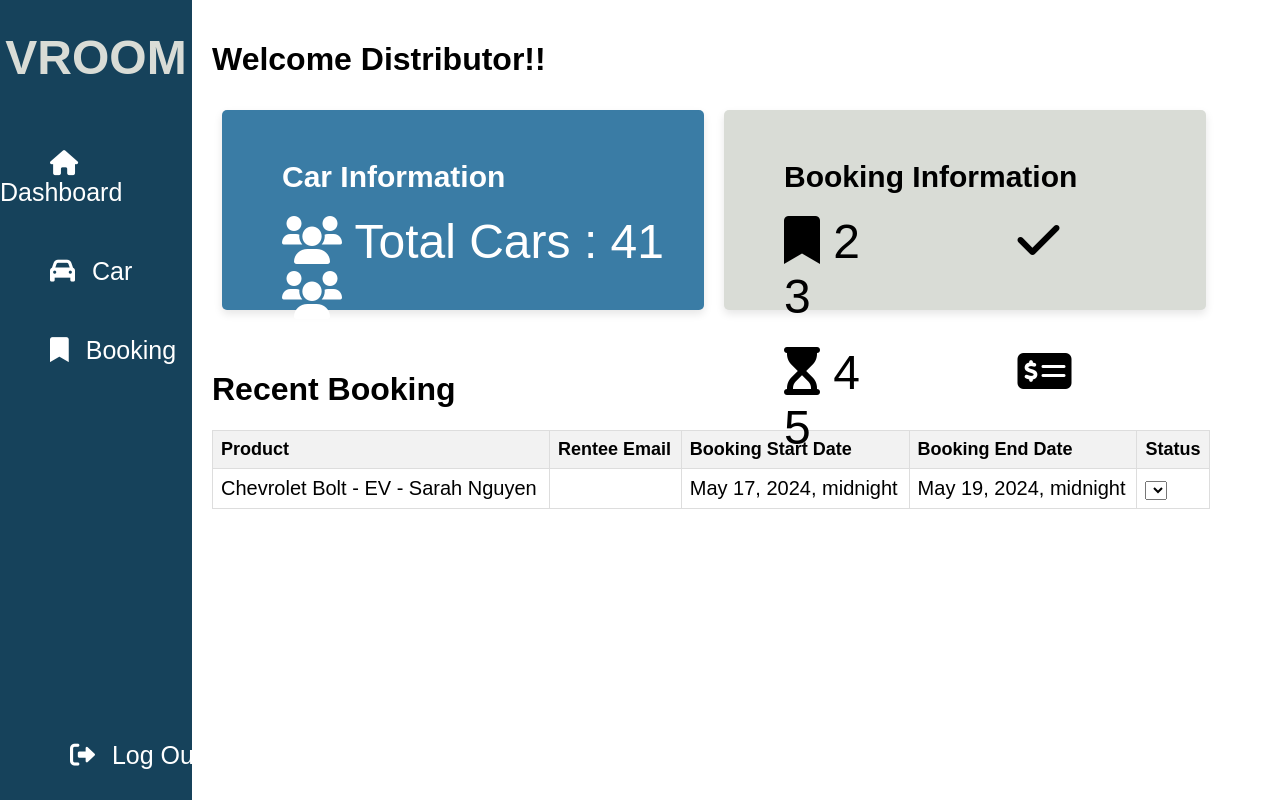
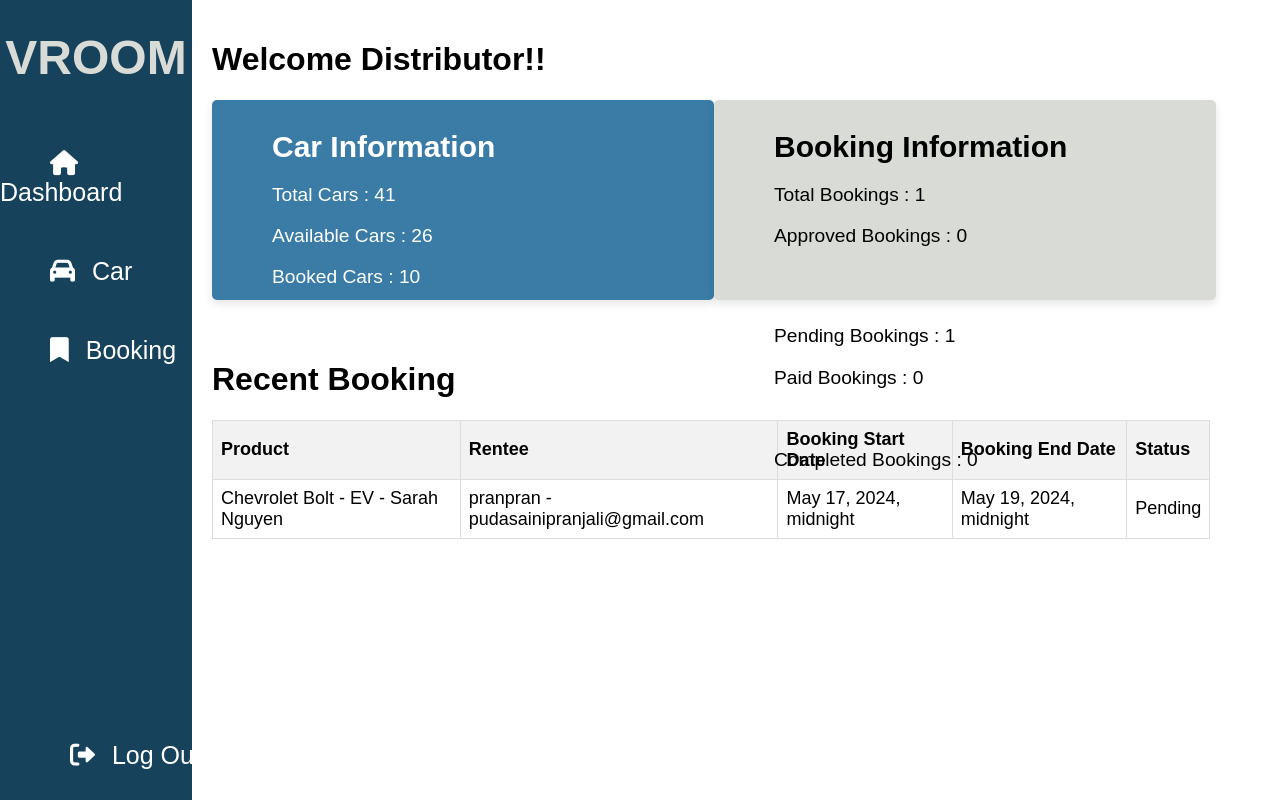
Before and after one commit to Adityaarai/VROOM-Car-Rental, a Django app: page /distributor-profile/ in a window 1280 px wide. Run offline with Django 5.2, Linux system fonts and the light colour scheme; data comes from the database, SQL or seed files in the repository; both versions use the stored data as it was after the commit; lists and menus that the app fills with data are empty.

Commit message:
added total count in distributor dashboard

```diff
--- a/carlisting/views.py
+++ b/carlisting/views.py
@@ -78,7 +78,6 @@ def orders(request):
                 'image': detail.image.url
             }
             details_list.append(detail_dict)
-
         context = {
             'details': details_list,
         }
@@ -124,12 +123,34 @@ def userprofile(request):
    return render(request, 'main/user_profile.html')
 
 def distributorprofile(request):
+  try:
+    if request.method == 'POST':
+      renter_name = request.POST.get('renter_name')
+      car_model = request.POST.get('car_model')
+
+      car_detail = CarDetail.objects.filter(renter_name=renter_name, car_model=car_model)
+      if car_detail:
+        if 'editCar' in request.POST and 'changeUnlisted' in request.POST:
+          car_detail.status = "Unlisted"
+          messages.success(request, "Status updated successfully")
+        elif 'editCar' in request.POST and 'changeAvailable' in request.POST:
+          car_detail.status = "Unlisted"
+          messages.success(request, "Status updated successfully")
+      else:
+        messages.error(request, "Car detail not found")
+        return redirect('distributor_profile')
+  except:
+    messages.error(request, "Error")
+
   items = CarDetail.objects.all()
   orders = CarOrder.objects.all()
+
+  recent_orders = CarOrder.objects.all()[:5]
 
   context = {
     'items': items,
     'orders': orders,
+    'recent_orders': recent_orders,
   }
 
   return render(request, 'main/distributor.html', context)
--- a/templates/main/distributor.html
+++ b/templates/main/distributor.html
@@ -60,33 +60,35 @@
             <div class="car_card" id="car_card">
               <h3>Car Information</h3>
               <label id="Cars">
-                <i class="fas fa-users"></i>
-                <span id="TotalCars"></span>
+                <p id="TotalCars"></p>
               </label>
-              <label id="Types">
-                <i class="fas fa-users"></i>
-                <span id="car_types"></span>
+              <label id="Cars">
+                <p id="Available"></p>
+              </label>
+              <label id="Cars">
+                <p id="Booked"></p>
+              </label>
+              <label id="Cars">
+                <p id="Unlisted"></p>
               </label>
             </div>
             <div class="booking_card" id="book_card">
               <h3>Booking Information</h3>
-              <label id="TotalBooking">
-                <i class="fas fa-bookmark"></i>
-                <span id="booking">2</span>
+              <label id="Bookings">
+                <p id="Booking"></p>
               </label>
-              <label id="TotalApproved">
-                <i class="fas fa-check"></i>
-                <span id="approved">3</span> </label
+              <label id="Bookings">
+                <p id="Approved"></p> </label
               ><br /><br />
-              <label id="TotalPending">
-                <i class="fas fa-hourglass-start"></i>
-                <span id="pending">4</span>
+              <label id="Bookings">
+                <p id="Pending"></p>
               </label>
-              <label id="TotalPaid">
-                <i class="fas fa-money-check-alt"></i>
-                <span id="paid">5</span> </label
+              <label id="Bookings">
+                <p id="Paid"></p> </label
               ><br />
-              <label id="completed"></label><br />
+              <label id="Bookings">
+                <p id="Completed"></p> </label
+              ><br />
             </div>
           </div>
 
@@ -96,50 +98,27 @@
             <thead>
               <tr>
                 <th>Product</th>
-                <th>Rentee Email</th>
+                <th>Rentee</th>
                 <th>Booking Start Date</th>
                 <th>Booking End Date</th>
                 <th>Status</th>
               </tr>
             </thead>
             <tbody>
-              {% for order in orders %}
-              <!-- Checking order details and updating count -->
-              {% if order.status == "Pending" %}
-              <script>
-                totalPendingOrderCount++;
-              </script>
-              {% elif order.status == "Approved" %}
-              <script>
-                totalApprovedOrderCount++;
-              </script>
-              {% elif order.status == "Paid" %}
-              <script>
-                totalPaidOrderCount++;
-              </script>
-              {% endif %}
-              <script>
-                totalBookingCount++;
-              </script>
-
+              {% for order in recent_orders %}
               <tr>
                 <td>{{ order.product }}</td>
-                <td>{{ order.rentee_email }}</td>
+                <td>{{ order.rentee }}</td>
                 <td>{{ order.start_date }}</td>
                 <td>{{ order.end_date }}</td>
-                <td>
-                  <!-- Dropdown menu for status -->
-                  <select onchange="updateStatus('{{ order.id }}', this.value)">
-                    <!-- <option value="Pending" {% if order.status == "Pending" %} selected {% endif %}>Pending</option>
-                    <option value="Approved" {% if order.status == "Approved" %} selected {% endif %}>Approved</option>
-                    <option value="Paid" {% if order.status == "Paid" %} selected {% endif %}>Paid</option> -->
-                  </select>
-                </td>
+                <td>{{ order.status }}</td>
               </tr>
               {% endfor %}
             </tbody>
           </table>
         </div>
+
+        <!-- displaying cars -->
         <div id="car-content">
           <div class="all">
             <!-- filter to navigate different catogeries of cars -->
@@ -174,10 +153,11 @@
                 totalCarCount++;
               </script>
 
-              {% if not item.availability == 'Unlisted' %}
               <div class="card">
                 <div
-                  class="availability-container {% if item.availability == 'Available' %}availability-available{% else %}availability-unavailable{% endif %}"
+                  class="availability-container {% if item.availability == 'Available' %}availability-available
+                  {% elif item.availability == 'Unlisted' %}availability-unlisted
+                  {% else %}availability-unavailable{% endif %}"
                 >
                   <a class="availability">{{ item.availability }}</a>
                 </div>
@@ -219,13 +211,16 @@
               >
               <h2>Edit Car</h2>
               <form id="editCarForm" method="post">
+                {% csrf_token %}
                 <label id="status"> Status:</label><br />
-                <select onchange="updateStatus('{{ order.id }}', this.value)">
-                  <!-- <option value="Available" {% if order.status == "Pending" %} selected {% endif %}>Available</option>
-                    <option value="Booking" {% if order.status == "Approved" %} selected {% endif %}>Booking</option>
-                    <option value="Unlisted" {% if order.status == "Paid" %} selected {% endif %}>Unlisted</option> --></select
-                ><br />
-                <button type="submit" name="editCar">Save Changes</button>
+                <button type="submit" name="changeUnlisted editCar">Mark Unlist</button>
+                <button type="submit" name="changeAvailable editCar">
+                  Mark Available
+                </button>
+
+                <!-- Hidden inputs to include car model and renter name -->
+                <input type="hidden" id="editCarModel" name="car_model" value="" />
+                <input type="hidden" id="editRenterName" name="renter_name" value="" />
               </form>
             </div>
           </div>
@@ -319,6 +317,10 @@
             <script>
               totalPaidOrderCount++;
             </script>
+            {% elif order.status == "Completed" %}
+            <script>
+              totalCompletedOrderCount++;
+            </script>
             {% endif %}
             <script>
               totalBookingCount++;
@@ -330,14 +332,15 @@
               <td>{{ order.rentee }}</td>
               <td>{{ order.start_date }}</td>
               <td>{{ order.end_date }}</td>
+              <td>{{ order.status }}</td>
+              {% if order.status == 'Pending' %}
               <td>
-                <!-- Dropdown menu for status -->
-                <select onchange="updateStatus('{{ order.id }}', this.value)">
-                  <!-- <option value="Pending" {% if order.status == "Pending" %} selected {% endif %}>Pending</option>
-                    <option value="Approved" {% if order.status == "Approved" %} selected {% endif %}>Approved</option>
-                    <option value="Paid" {% if order.status == "Paid" %} selected {% endif %}>Paid</option> -->
-                </select>
+                <form method="post">
+                  {% csrf_token %}
+                  <button type="submit" name="approve">Approve</button>
+                </form>
               </td>
+              {% endif %}
             </tr>
             {% endfor %}
           </tbody>
@@ -345,16 +348,11 @@
 
         <!-- displaying the total order count in distributor dashboard -->
         <script>
-          document.getElementById("bookings").innerHTML =
-            "Total Bookings : " + totalBookingCount;
-          document.getElementById("approved").innerHTML =
-            "Approved Bookings : " + totalApprovedOrderCount;
-          document.getElementById("paid").innerHTML =
-            "Paid Bookings : " + totalPaidOrderCount;
-          document.getElementById("pending").innerHTML =
-            "Pending Bookings : " + totalPendingOrderCount;
-          document.getElementById("completed").innerHTML =
-            "Completed Bookings : " + totalCompletedOrderCount;
+          document.getElementById("Booking").innerHTML = "Total Bookings : " + totalBookingCount;
+          document.getElementById("Approved").innerHTML = "Approved Bookings : " + totalApprovedOrderCount;
+          document.getElementById("Paid").innerHTML = "Paid Bookings : " + totalPaidOrderCount;
+          document.getElementById("Pending").innerHTML = "Pending Bookings : " + totalPendingOrderCount;
+          document.getElementById("Completed").innerHTML    = "Completed Bookings : " + totalCompletedOrderCount;
         </script>
       </div>
     </div>
@@ -373,7 +371,7 @@
       topic === "booking" ? "block" : "none";
   }
 
-  document.addEventListener("DOMContentLoaded", function () {
+  document.getElementById("car-content").addEventListener("click", function () {
     var filterButtons = document.querySelectorAll(".filter-btn");
     var cards = document.querySelectorAll(".card");
     var cardsPerPage = 8; // Set the number of cards per page
@@ -503,7 +501,9 @@
     if (addCarPopup) addCarPopup.style.display = "block";
   }
 
-  function openEditCarPopup() {
+  function openEditCarPopup(carModel, renterName) {
+    document.getElementById('editCarModel').value = carModel;
+    document.getElementById('editRenterName').value = renterName;
     const editCarPopup = document.getElementById("editCarPopup");
     if (editCarPopup) editCarPopup.style.display = "block";
   }
@@ -554,10 +554,23 @@
 
 table {
   font-size: 18px;
+  border-collapse: collapse;
+  width: 78vw;
+  margin-top: 15px;
 }
 
-  table td {
-    font-size: 20px;
+table th, table td {
+  border: 1px solid #dddddd;
+  text-align: left;
+  padding: 8px;
+}
+
+table th {
+  background-color: #f2f2f2;
+}
+
+table tr:nth-child(even) {
+  background-color: #f2f2f2;
 }
 
 /* Logo styles */
@@ -620,11 +633,7 @@
   box-sizing: border-box;
 }
 
-  .car_card,
-  .booking_card {
-    font-size: 18px;
-    margin: 10px;
-    padding: 20px;
+.car_card, .booking_card {
   padding-left: 60px;
   margin-bottom: 5vh;
   border-radius: 5px;
@@ -632,31 +641,21 @@
   box-shadow: 0 4px 8px rgba(0, 0, 0, 0.1);
 }
 
-  .car_card label,
-  .booking_card label {
-    font-size: 40px;
-    margin-right: 80px;
-  }
-
-  .car_card h3,
-  .booking_card h3 {
+.car_card h3, .booking_card h3 {
   font-size: 30px;
   margin-top: 30px;
   margin-bottom: 20px;
 }
 
-  #car-card label,
-  #booking-card label {
-    font-size: 40px;
-    margin-right: 80px;
+#Bookings, #Cars {
+  font-size: 1.2rem;
 }
 
 #default-content #dashboard_card {
   display: flex;
 }
 
-  #car_card,
-  #book_card {
+#car_card, #book_card {
   width: 40vw;
   height: 25vh;
 }
@@ -670,25 +669,9 @@
   background-color: var(--platinum);
 }
 
-  #Cars,
-  #Types,
-  #TotalBooking,
-  #TotalApproved,
-  #TotalPending,
-  #TotalPaid {
-    font-size: 3rem;
-    padding-right: 5vw;
-    padding-bottom: 5vh;
-  }
-
-  #car-content,
-  #booking-content {
+#car-content, #booking-content {
   display: none;
   margin-top: 20px;
-  }
-
-  #booking-content select {
-    font-size: 18px;
 }
 
 .filter {
```
Also changed, not shown: other parts of templates/main/distributor.html (+27 -44 lines), templates/main/about.html (+5 -2 lines), templates/main/carlisting.html (+3 -6 lines), db.sqlite3. Lines whose indentation alone changed are shown as unchanged.
